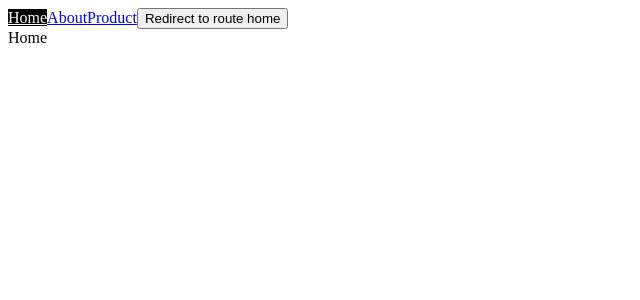
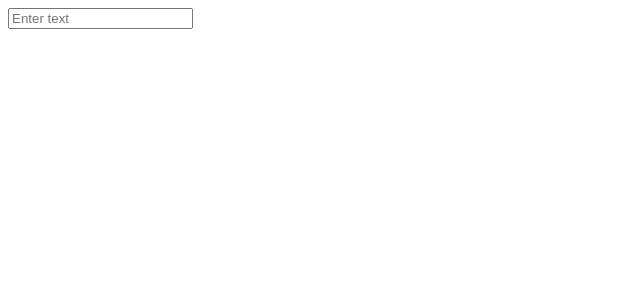
Before and after one commit to Kaung-Myat-Hun/react-learning-book, a React (Vite) app: page / in a window 1280 px wide. Shown: the top 300 px of the page, without its empty margins (0-640 px from the left). Built offline with nearby package versions, Linux system fonts and the light colour scheme.

Commit message:
adding: useRef

```diff
--- a/src/App.jsx
+++ b/src/App.jsx
@@ -13,6 +13,7 @@ import Home from "./Home"
 import About from "./About"
 import Product from "./Product"
 import DynamicRoute from "./DynamicRoute"
+import UseRefHook from "./UseRefHook"
 import ChildProps from "./ChildProps"
 import { createContext } from "react"
 
@@ -51,7 +52,9 @@ function App() {
         <p>Hello</p>
       </ChildProps> */}
 
-      <NavLink to="/">Home</NavLink>
+      <UseRefHook></UseRefHook>
+
+      {/* <NavLink to="/">Home</NavLink>
       <NavLink to="/about">About</NavLink>
       <NavLink to="/product">Product</NavLink>
 
@@ -62,7 +65,7 @@ function App() {
         <Route path="/about" element={<About />}></Route>
         <Route path="/product" element={<Product />}></Route>
         <Route path="/product/:id" element={<DynamicRoute />}></Route>
-      </Routes>
+      </Routes> */}
     </>
   )
 }
--- a/src/Functional.jsx
+++ b/src/Functional.jsx
@@ -4,7 +4,6 @@ function Functional() {
   const [count, setCount] = useState(0)
   function addHandler () {
     setCount(count+1)
-    console.log(count)
   }
   return (
     <>
--- /dev/null
+++ b/src/UseRefHook.jsx
@@ -0,0 +1,19 @@
+import { useEffect, useRef } from 'react'
+
+function UseRefHook() {
+  const inputRef = useRef("")
+  const changeHandler = (e) => {
+    inputRef.current = e.target.value
+    console.log(inputRef.current)
+  }
+  useEffect(() => {
+    console.log("component render")
+  }, [])
+  return (
+    <div>
+      <input type="text" ref={inputRef} onChange={changeHandler} placeholder='Enter text' />
+    </div>
+  )
+}
+
+export default UseRefHook
```
